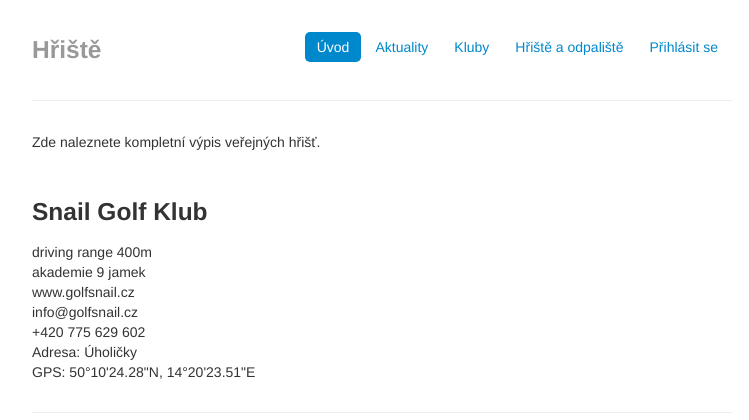
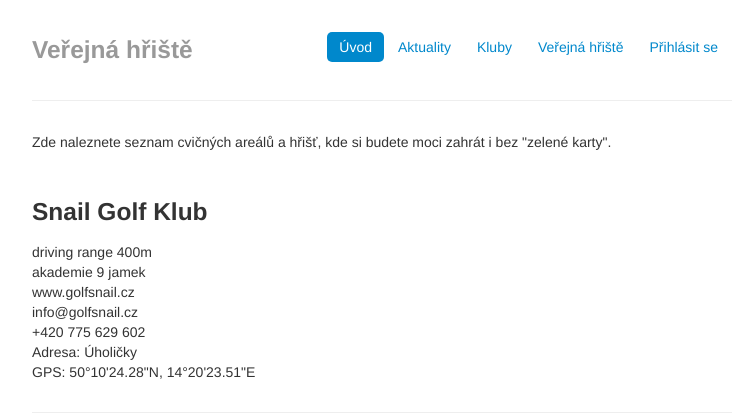
Before and after one commit to stereoit/VaseGolfiste.cz, a Django app: template src/vasegolfiste/templates/courses/golfcourse_list.html in a window 1280 px wide. Shown: the top 420 px of the page, without its empty margins (258-1007 px from the left). Run offline with Django 3.2, Linux system fonts and the light colour scheme; the template is opened without the code that fills it: values that come from a table or form of the project are taken from there, others are empty; data comes from the database, SQL or seed files in the repository; both versions use the stored data as it was after the commit; parts of the project's set-up code (start-up, migrations or seed data) failed here and were passed over; some libraries are stand-ins or nearby versions.

Commit message:
Pridany novinky

```diff
--- a/src/news/templates/news/news_list.html
+++ b/src/news/templates/news/news_list.html
@@ -8,7 +8,8 @@
 	{% for news in news_list %}
 	<div class="news">
 		<h3>{{ news.title }}</h3>
-		<p>{{ news.description|safe }}</p>
+		<p>{{ news.text|safe }}</p>
+			<span><i>{{ news.published|date:"SHORT_DATETIME_FORMAT"}}, {{ news.published_by }}</i></span><br>
 	</div>
 	<hr/>
 	{% endfor %}
--- a/src/vasegolfiste/templates/base-narrow.html
+++ b/src/vasegolfiste/templates/base-narrow.html
@@ -71,7 +71,7 @@
           <li class="active"><a href="/">Úvod</a></li>
 					<li><a href="{% url news.list %}">Aktuality</a></li>
 					<li><a href="{% url golfclub.list %}">Kluby</a></li>
-					<li><a href="{% url golfcourse.list %}">Hřiště a odpaliště</a></li>
+					<li><a href="{% url golfcourse.list %}">Veřejná hřiště</a></li>
           <li><a href="#">Přihlásit se</a></li>
         </ul>
 				<h3 class="muted">{% block page_title %}VašeGolfiště.cz{% endblock %}</h3>
--- a/src/vasegolfiste/templates/courses/golfcourse_list.html
+++ b/src/vasegolfiste/templates/courses/golfcourse_list.html
@@ -1,9 +1,9 @@
 {% extends "base-narrow.html" %}
-	{% block page_title %}Hřiště{% endblock %}
-	{% block title %}Hřiště{% endblock %}
+	{% block page_title %}Veřejná hřiště{% endblock %}
+	{% block title %}Veřejná hřiště{% endblock %}
 
 	{% block main-content %}
-	<p>Zde naleznete kompletní výpis veřejných hřišť.</p>
+		<p>Zde naleznete seznam cvičných areálů a hřišť, kde si budete moci zahrát i bez "zelené karty".</p>
 	<br/>
 	{% for course in golfcourse_list %}
 	<div class="course">
```
Also changed, not shown: src/vasegolfiste/mycms.db.
